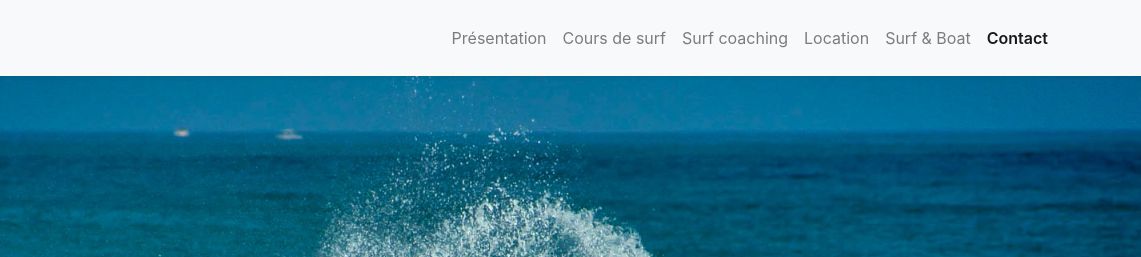
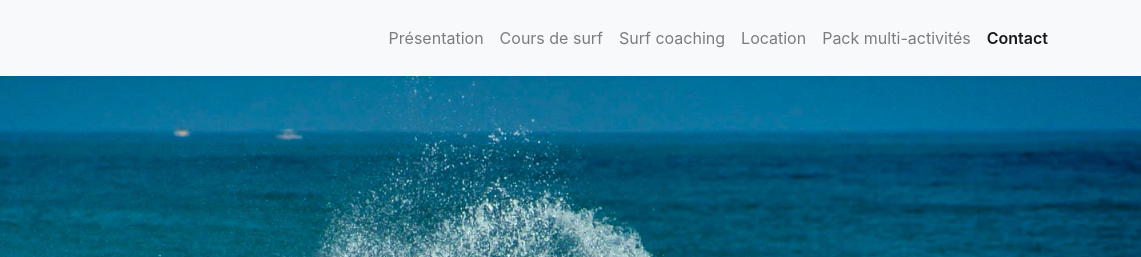
Before and after one commit to zepolclem/loulousurfschool, a website with bundled scripts: page index.html in a window 1280 px wide. Shown: the top 257 px of the page, 139-1280 px from the left. Built offline with nearby package versions, Linux system fonts and the light colour scheme.

Commit message:
fix pack multi img

```diff
--- a/index.html
+++ b/index.html
@@ -49,7 +49,7 @@
             <a class="nav-link js-scroll-trigger" href="#location">Location</a>
           </li>
           <li class="nav-item">
-            <a class="nav-link js-scroll-trigger" href="#surfboat">Surf & Boat</a>
+            <a class="nav-link js-scroll-trigger" href="#surfboat">Pack multi-activités</a>
           </li>
           <li class="nav-item">
             <a class="nav-link js-scroll-trigger" href="#contact">Contact</a>
```
